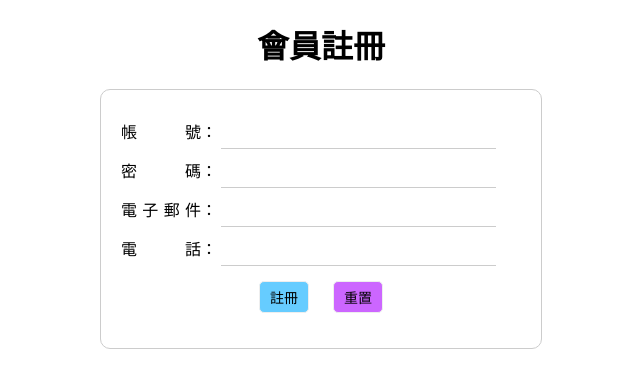
After one commit to sandy0v0/11304-PHP, a PHP site: page /reg_form.php in a window 1280 px wide. The commit adds this page. Shown: the top 388 px of the page, without its empty margins (319-959 px from the left). Run offline with PHP 8.4, Linux system fonts and the light colour scheme.

Commit message:
建立註冊表單，並使用css進行美化

```diff
--- a/calendar.php
+++ b/calendar.php
@@ -154,7 +154,7 @@
         font-weight: bold;
         text-shadow: 2px 2px 4px rgba(0, 0, 0, 0.5);"
     }
-</style>
+    </style>
 
 </table>
 
--- a/index.html
+++ b/index.html
@@ -12,7 +12,7 @@
         <li><a href="bmi.php">BMI計算-表單傳值練習</a></li>
         <li><a href="login.php">登入檢查</a></li>
         <li><a href="calendar.php">萬年曆</a></li>
-        <li><a href=""></a></li>
+        <li><a href="reg_form.php">會員註冊</a></li>
         <li><a href=""></a></li>
     </ul>
 </body>
--- /dev/null
+++ b/reg_form.php
@@ -0,0 +1,107 @@
+<!DOCTYPE html>
+<html lang="en">
+<head>
+    <meta charset="UTF-8">
+    <meta name="viewport" content="width=device-width, initial-scale=1.0">
+    <title>會員註冊</title>
+    <style>
+        h1{
+            text-align: center;
+        }
+
+
+        form{
+            width: 400px;
+            margin: 20px auto;
+            padding: 20px;
+            border:1px solid #ccc;
+            border-radius:10px;
+        }
+
+        form label{
+            display: inline-block;
+            width: 80px;
+            /* 文字分散對齊 */
+            text-align-last:justify;
+        }
+
+        form div{
+            margin: 5px 0;
+        }
+
+
+        form input[type=text],
+        form input[type=password],
+        form input[type=date],
+        form input[type=number]
+        {
+            padding: 5px;
+            /* em 字拉大的效果 */
+            /* font-size:1.2em; */
+            font-size:20px;
+            border:0px;
+            border-bottom:1px solid #ccc;
+        }
+
+        /* background-color: #C6F; 紫色 */
+
+        form input[type=submit],
+        form input[type=reset]
+        {
+            padding:5px 10px;
+            font-size:14px;
+            background-color: #6cF;
+            border-radius:5px;
+            margin: 10px 10px;
+            border:1px solid #eee;
+            cursor: pointer;
+        }
+
+        /* 讓點選表單放大 */
+        form input[type=submit]:hover,
+        form input[type=reset]:hover {
+            padding: 7px 12px;
+        }
+
+        /* background-color: #CC6; 黃色 */
+        form input[type=reset]{
+            background-color: #C6F;
+        }
+
+        form div:nth-child(5){
+            text-align:center;
+        }
+
+</style>
+
+
+</head>
+<body>
+    <h1>會員註冊</h1>
+    <!-- form:post>(label+input:text)*4+div>input:submit+input:reset -->
+
+    <form action=""method="post">
+        <div>
+            <label for="">帳號</label>：
+            <input type="text" name="" id="">
+        </div>
+        <div>
+            <label for="">密碼</label>：
+            <input type="text" name="" id="">
+        </div>
+        <div>
+            <label for="">電子郵件</label>：
+            <input type="text" name="" id="">
+        </div>
+        <div>
+            <label for="">電話</label>：
+            <input type="text" name="" id="">
+        </div>
+        <div>
+            <input type="submit" value="註冊">
+            <input type="reset" value="重置">
+        </div>
+    </form>
+
+</body>
+</html>
```
